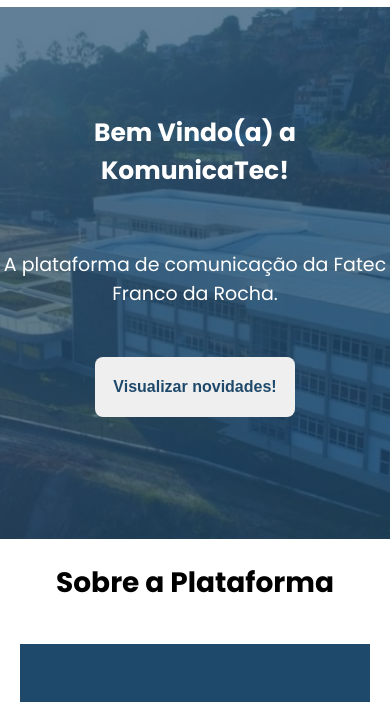
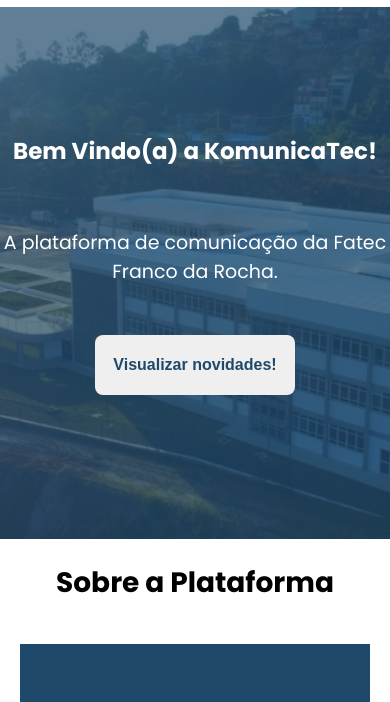
Before and after one commit to Adriel21/komunicatec, a plain HTML site: page index.html in a window 390 px wide. Shown: the part 131-833 px from the top of the page. Drawn offline with Linux system fonts and the light colour scheme.

Commit message:
Update css

```diff
--- a/css/style.css
+++ b/css/style.css
@@ -232,7 +232,7 @@ nav a{
 }
 
 .conteudo-banner h1{
-    font-size: clamp(25px, 3vw, 50px);
+    font-size: clamp(23px, 3vw, 50px);
 }
 
 .barrinha-vertical{
```
